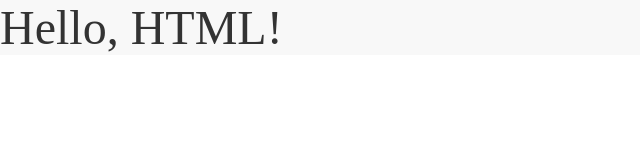
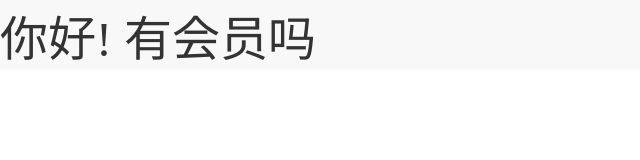
Before and after one commit to wnti/Regina, a plain HTML site: page testhtmltext.html in a window 1280 px wide. Shown: the whole page, without its empty margins (0-640 px from the left). Drawn offline with Linux system fonts and the light colour scheme.

Commit message:
Update testhtmltext.html

```diff
--- a/testhtmltext.html
+++ b/testhtmltext.html
@@ -10,6 +10,6 @@
   </a-scene>
 
   <div style="width: 100%; height: 100%; position: fixed; left: 0; top: 0; z-index: -1; overflow: hidden">
-    <div id="htmlElement" style="background: #F8F8F8; color: #333; font-size: 48px">Hello, HTML!</div>
+    <div id="htmlElement" style="background: #F8F8F8; color: #333; font-size: 48px">你好! 有会员吗</div>
   </div>
 </body>
```
